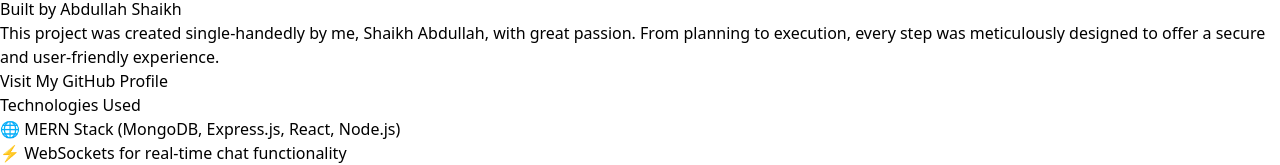
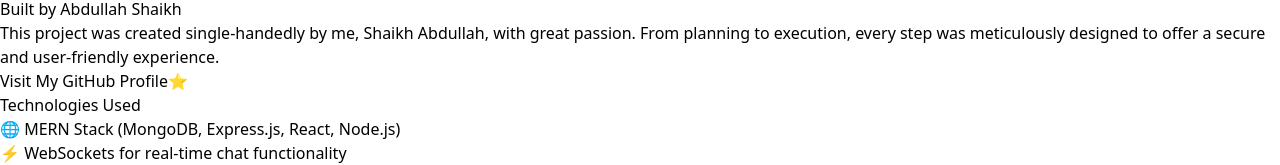
Before and after one commit to Coder-Xylem/lexora-frontend, a React (Vite) app: page /about in a window 1280 px wide. Shown: the part 1845-2010 px from the top of the page. Built offline with nearby package versions, Linux system fonts and the light colour scheme; no server answers.

Commit message:
test 2.3

```diff
--- a/src/components/About.jsx
+++ b/src/components/About.jsx
@@ -116,7 +116,7 @@
               target="_blank"
               rel="noopener noreferrer"
             >
-              Visit My GitHub Profile
+              Visit My GitHub Profile⭐
             </Link>
           </div>
 
```
